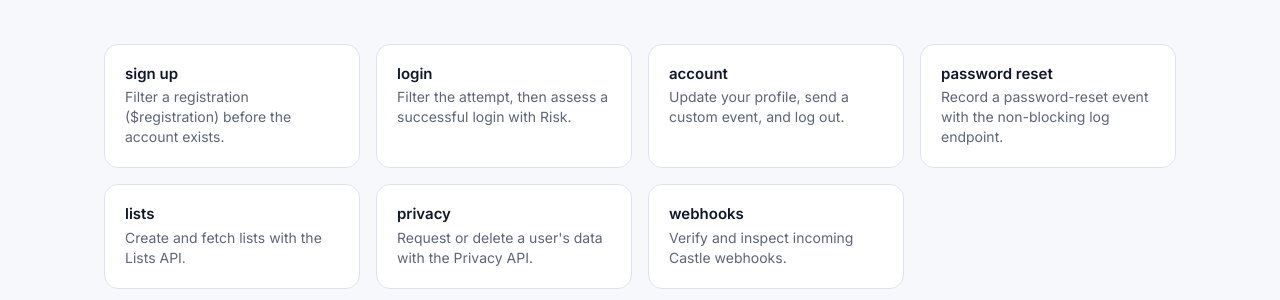
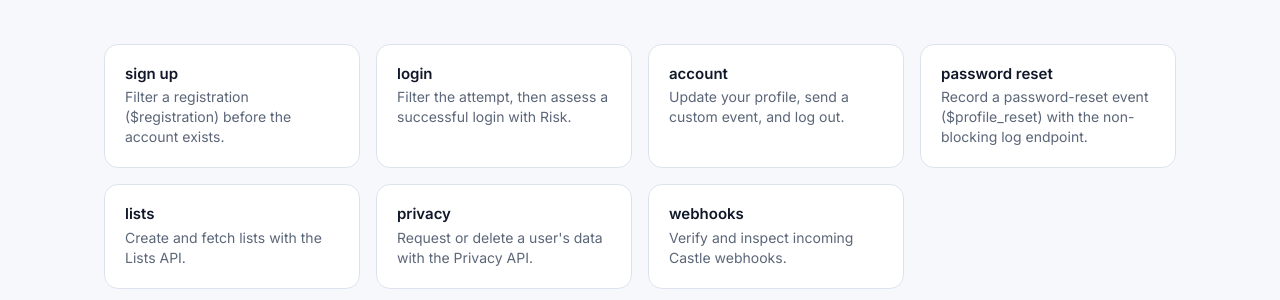
Before and after one commit to castle/castle-python-example, a Flask app: page / in a window 1280 px wide. Shown: the part 295-595 px from the top of the page. Run offline with Flask 3, Linux system fonts and the light colour scheme; some libraries are stand-ins or nearby versions.

Commit message:
Log completed password resets as $profile_reset (#14)
* Send completed password resets as $profile_reset on Risk

* Log completed password resets as $profile_reset

```diff
--- a/app.py
+++ b/app.py
@@ -286,7 +286,7 @@
     else:
         castle_status = "$succeeded"
 
-    castle_type = "$password_reset"
+    castle_type = "$profile_reset"
 
     payload_to_castle = {
         'type': castle_type,
@@ -299,7 +299,7 @@
         'request_token': request_token
     }
 
-    # $password_reset is a good fit for the non-blocking log endpoint: we want
+    # $profile_reset is a good fit for the non-blocking log endpoint: we want
     # to record the event without waiting on a verdict.
     castle = Client.from_request(request)
     castle.log(payload_to_castle)
--- a/demo_config.py
+++ b/demo_config.py
@@ -19,7 +19,7 @@
     },
     "password_reset": {
         "friendly_name": "password reset",
-        "blurb": "Record a password-reset event with the non-blocking log endpoint."
+        "blurb": "Record a password-reset event ($profile_reset) with the non-blocking log endpoint."
     },
     "lists": {
         "friendly_name": "lists",
--- a/templates/password_reset.html
+++ b/templates/password_reset.html
@@ -19,7 +19,7 @@
 {% block desc %}
 
 <p>This demo records the password-reset event with the non-blocking <code>/log</code> endpoint, which stores the event without returning a verdict.</p>
-<p>Assume the user already passed your reset challenge (e.g. an emailed OTP). Enter a value <em>different from</em> the valid password to send <code>$password_reset / $succeeded</code>, or the valid password to send <code>$password_reset / $failed</code>. (The password is not actually changed.)</p>
+<p>Assume the user already passed your reset challenge (e.g. an emailed OTP). Enter a value <em>different from</em> the valid password to send <code>$profile_reset / $succeeded</code>, or the valid password to send <code>$profile_reset / $failed</code>. (The password is not actually changed.)</p>
 
 {% endblock %}
 
```
Also changed, not shown: tests/test_sdk_integration.py (+2 -1 lines), readme.md.
